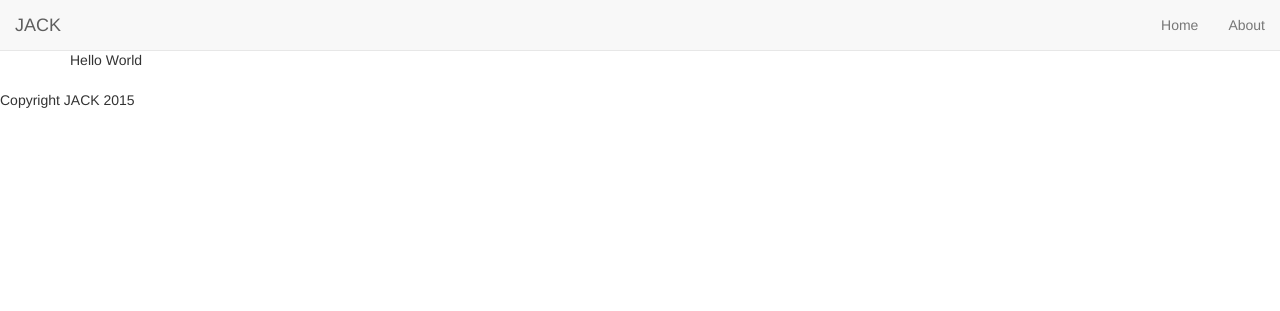
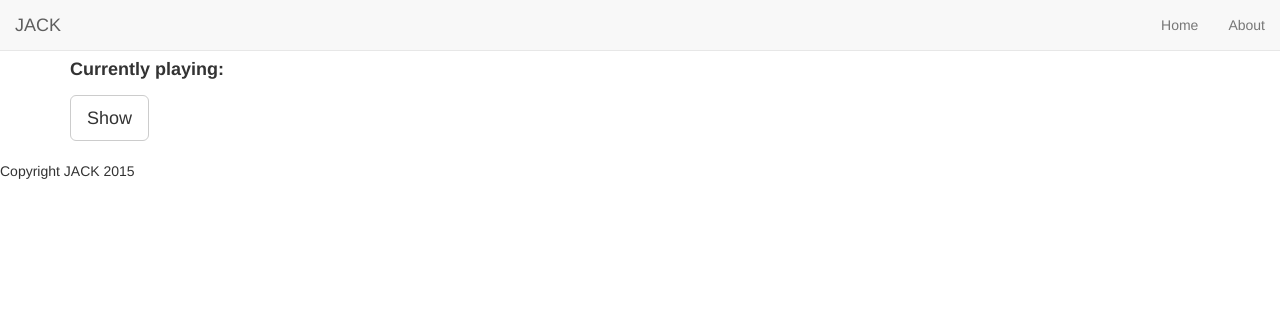
Before and after one commit to camerongray1515/HackDee-2015, a Flask app: page /main in a window 1280 px wide. Shown: the top 311 px of the page. Run offline with Flask 2, Linux system fonts and the light colour scheme; some libraries are stand-ins or nearby versions.

Commit message:
added to main.html

```diff
--- a/templates/main.html
+++ b/templates/main.html
@@ -1,4 +1,7 @@
 {% extends "base.html" %}
 {% block body %}
-Hello World
+<h4>
+  <label for="current">Currently playing:</label>
+</h4>
+<button type="button" class="btn btn-default btn-lg">Show</button>
 {% endblock %}
```
